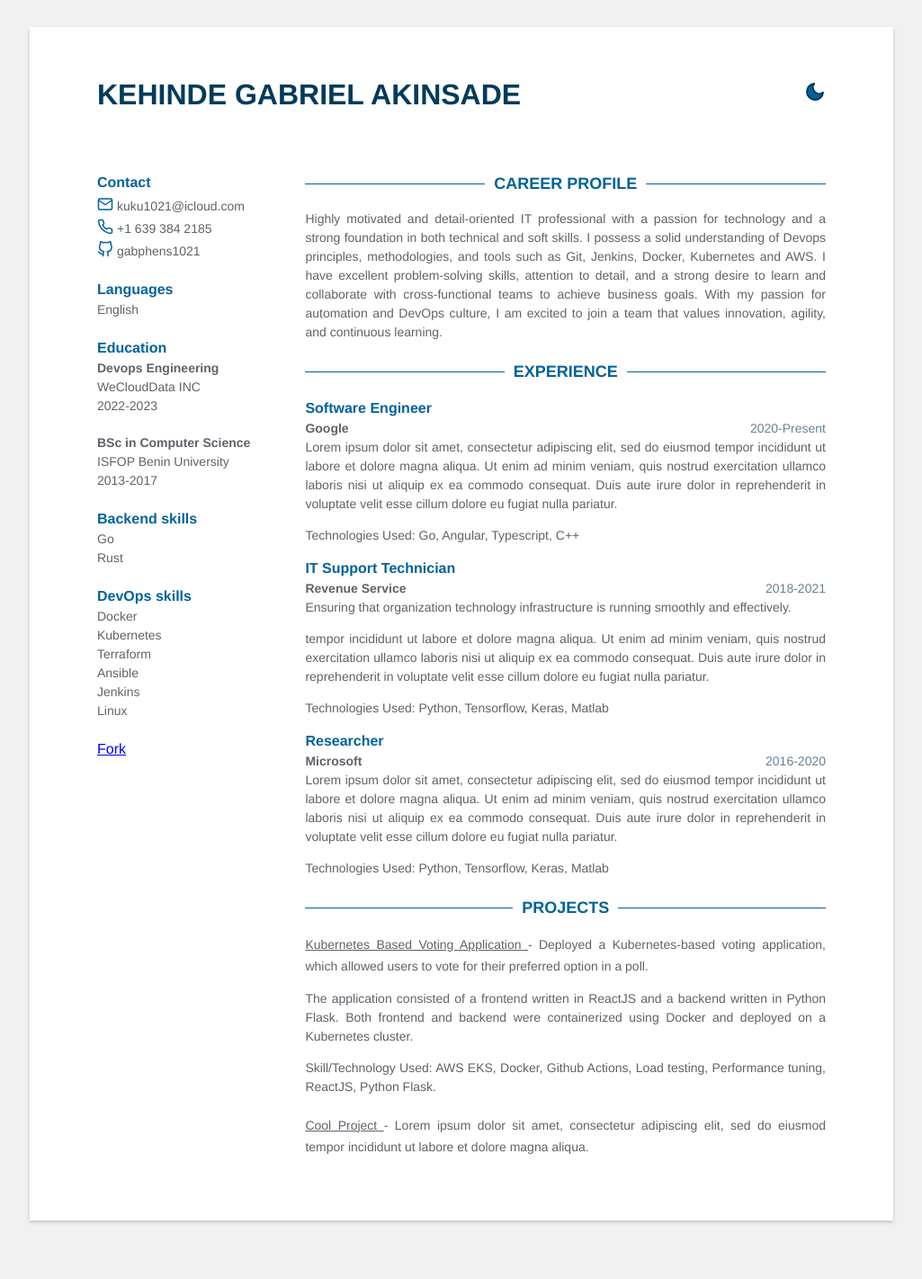
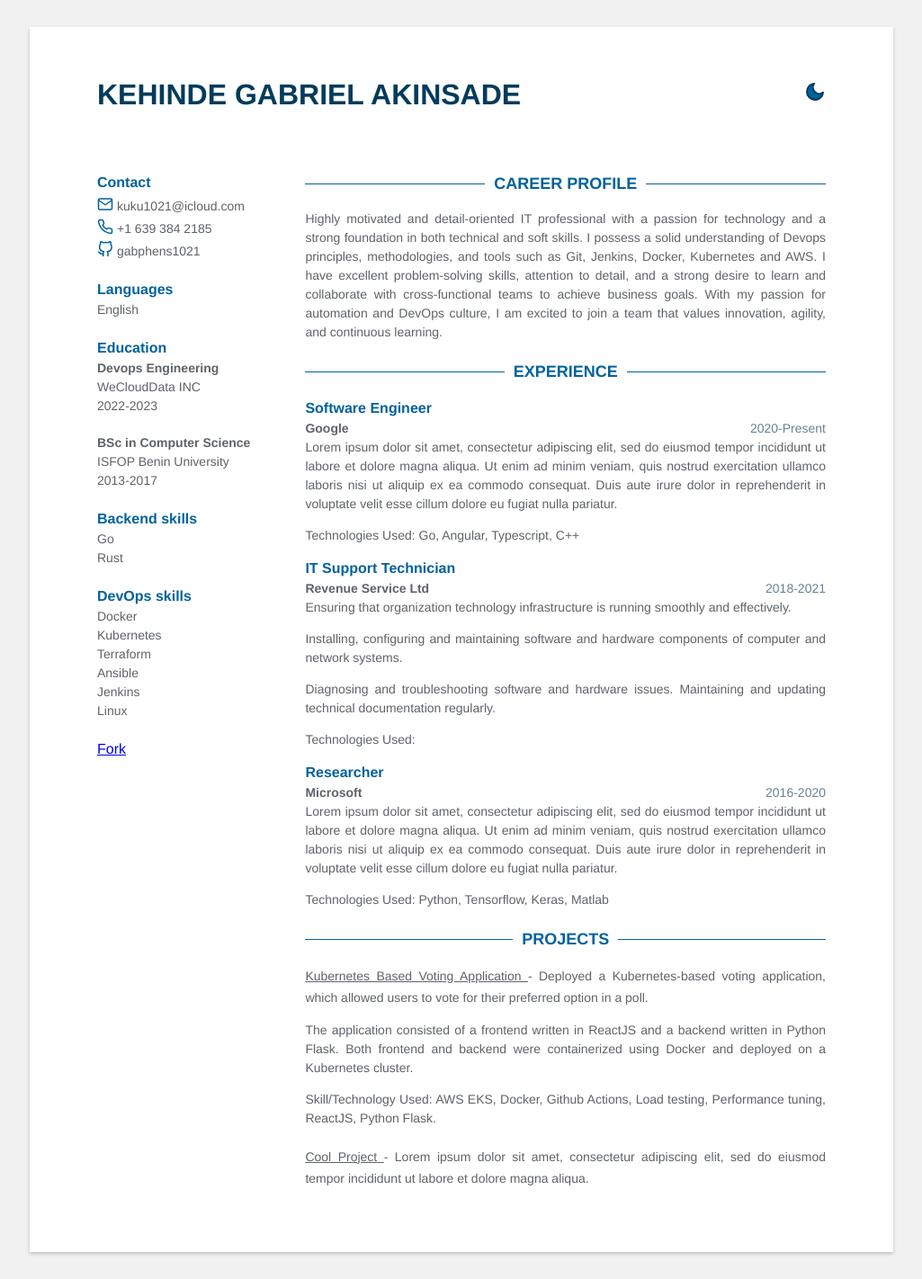
Before and after one commit to gabphens1021/kehindeakinsade.github.io, a Jekyll site: the page built from index.html, in a window 1280 px wide. Shown: the whole page at 90% size, without its empty margins (127-1152 px from the left). Built offline with Jekyll 4.4.1, drawn with Linux system fonts in a browser that asks for light colours; before the commit the page ends 1387 px from its top, so only the background shows below that.

Commit message:
add experience

```diff
--- a/_data/data.yml
+++ b/_data/data.yml
@@ -61,15 +61,12 @@ experience:
 
   - role: IT Support Technician
     time: 2018-2021
-    company: Revenue Service
+    company: Revenue Service Ltd
     details: |
       Ensuring that organization technology infrastructure is running smoothly and effectively. <p>
-      tempor incididunt ut labore et dolore magna aliqua. Ut enim ad minim veniam,
-      quis nostrud exercitation ullamco laboris nisi ut aliquip ex ea commodo consequat.
-      Duis aute irure dolor in reprehenderit in voluptate velit esse cillum dolore eu
-      fugiat nulla pariatur.
-    technologies_used: |
-      Python, Tensorflow, Keras, Matlab
+      Installing, configuring and maintaining software and hardware components of computer and network systems. <p>
+      Diagnosing and troubleshooting software and hardware issues.
+      Maintaining and updating technical documentation regularly.
 
   - role: Researcher
     time: 2016-2020
```
